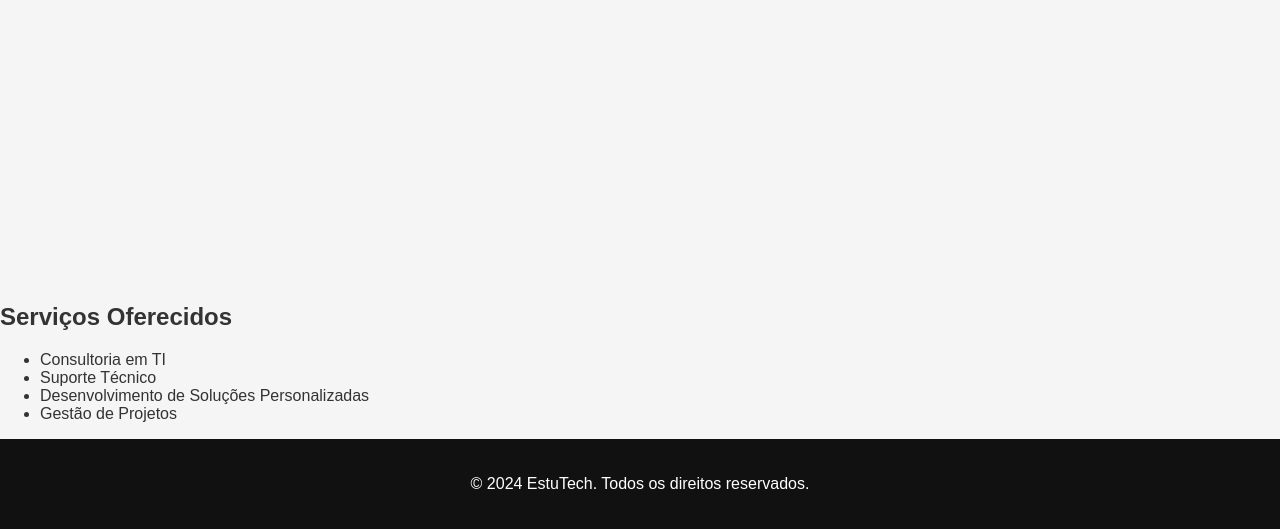
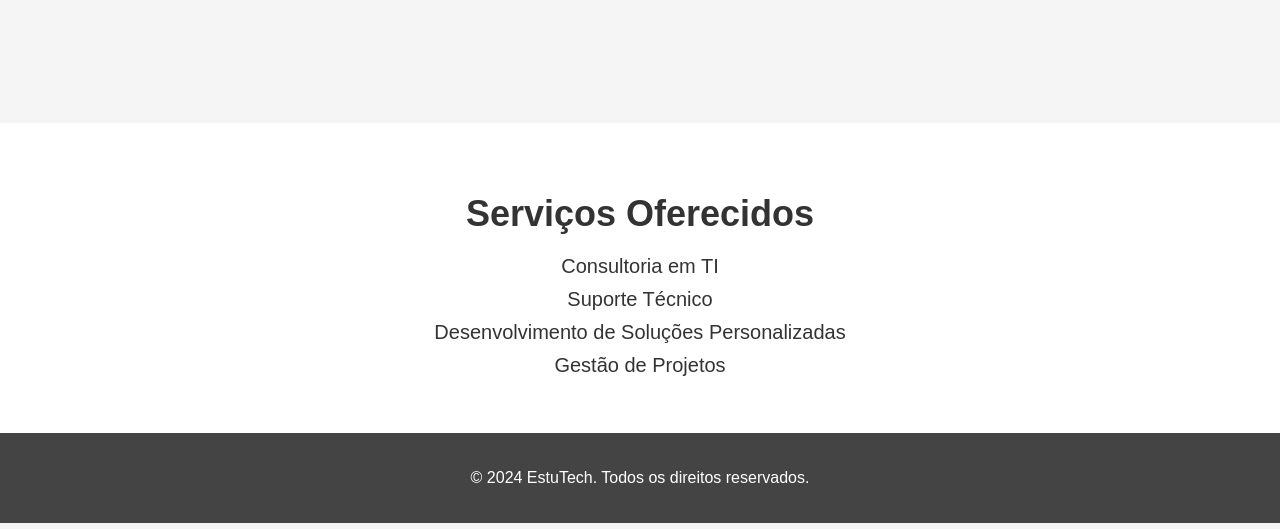
Before and after one commit to Thoudz/estutech.github.io, a plain HTML site: page index.html in a window 1280 px wide. Shown: the part 591-1120 px from the top of the page. Drawn offline with Linux system fonts and the light colour scheme.

Commit message:
Update style.css

```diff
--- a/style.css
+++ b/style.css
@@ -14,7 +14,7 @@ header {
     display: flex;
     justify-content: space-between;
     padding: 20px 40px;
-    background: #111;
+    background: #444;
 }
 
 header .logo {
@@ -35,7 +35,7 @@ nav a:hover {
 }
 
 .hero {
-    height: 100vh;
+    height: 80vh;
     background: url('images/hero-background.jpg') no-repeat center center/cover;
     display: flex;
     justify-content: center;
@@ -45,7 +45,7 @@ nav a:hover {
 }
 
 .hero-text {
-    background: rgba(0, 0, 0, 0.5);
+    background: rgba(0, 0, 0, 0.6);
     padding: 20px;
     border-radius: 10px;
 }
@@ -73,9 +73,30 @@ nav a:hover {
     background: #ff5722;
 }
 
+.services {
+    padding: 40px 20px;
+    text-align: center;
+    background: #fff;
+}
+
+.services h2 {
+    font-size: 36px;
+    margin-bottom: 20px;
+}
+
+.services ul {
+    list-style: none;
+    padding: 0;
+}
+
+.services li {
+    font-size: 20px;
+    margin: 10px 0;
+}
+
 footer {
     text-align: center;
     padding: 20px;
-    background: #111;
+    background: #444;
     color: #fff;
 }
```
